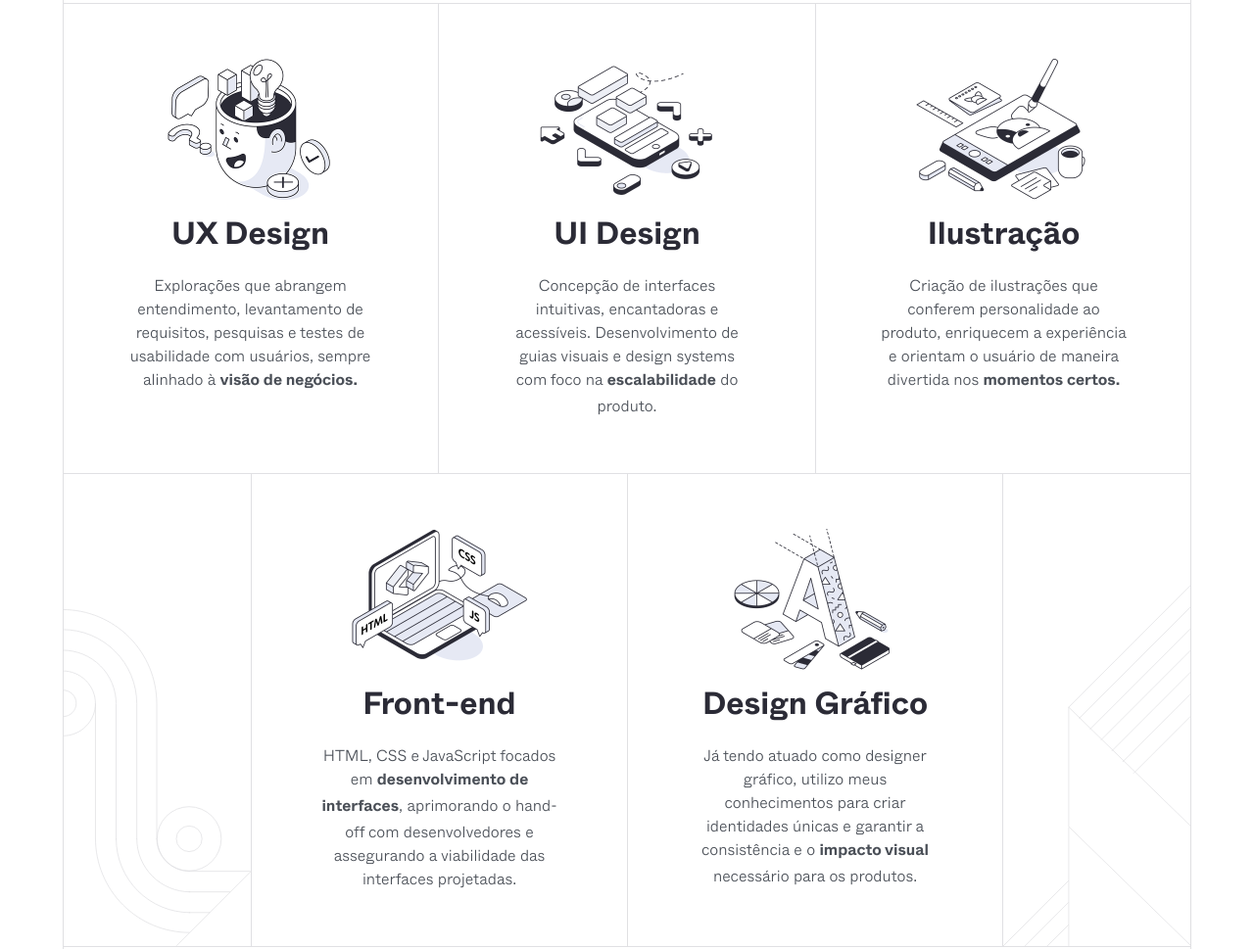
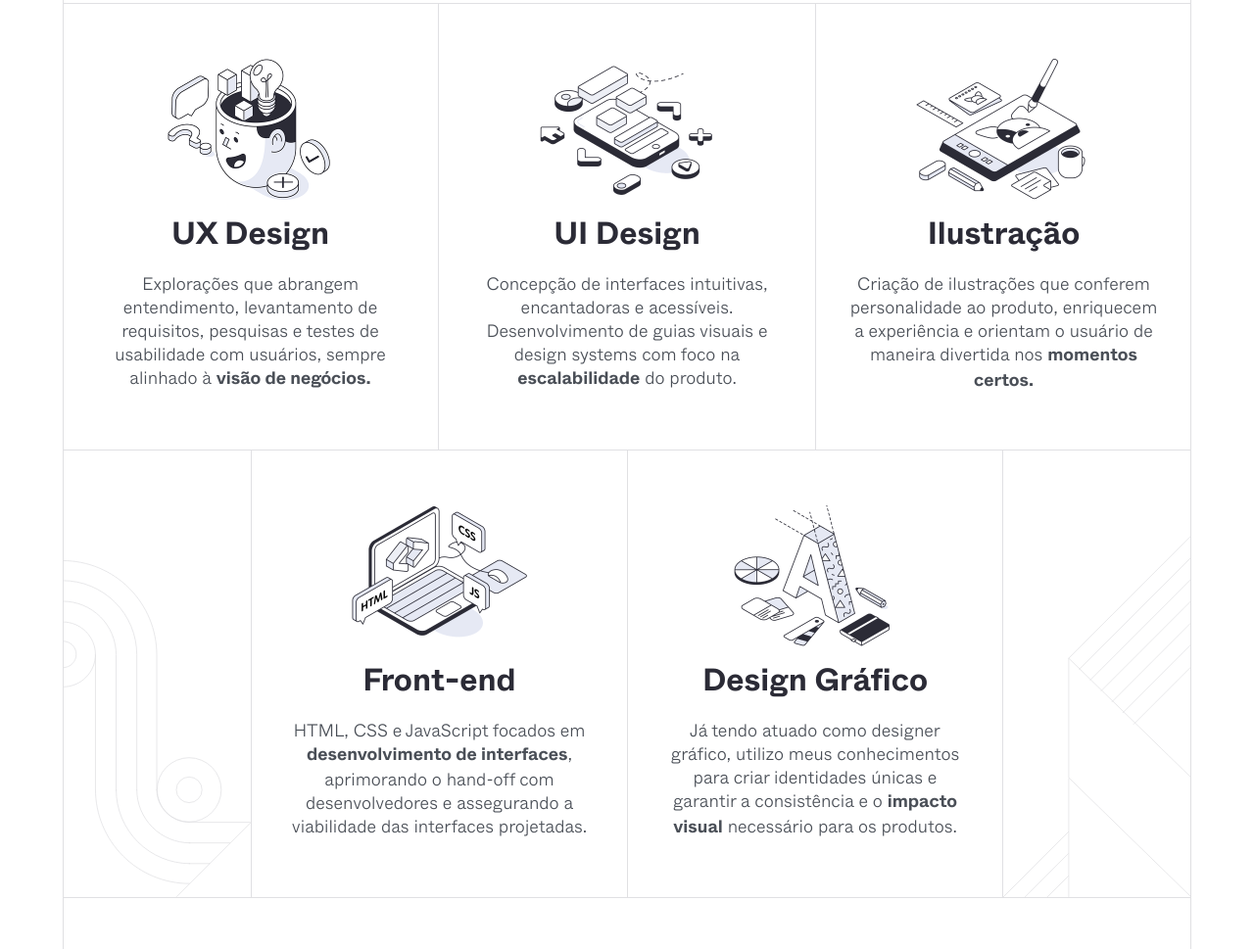
Before and after one commit to Vitorholtz/holtz, a plain HTML site: page index.html in a window 1280 px wide. Shown: the part 1457-2426 px from the top of the page at 98% size. Drawn offline with nearby package versions, Linux system fonts and the light colour scheme.

Commit message:
font-fix

```diff
--- a/sass/components/_skill-display.scss
+++ b/sass/components/_skill-display.scss
@@ -90,11 +90,8 @@
             @include body;
             color: $h-gray;
             text-align: center;
-            max-width: 252px;
-
-            @include xl {
-                @include body--small;
-              }
+            width: 100%;
+            padding: 0 32px;
         }
     }
 
--- a/sass/components/_work-presentation-card.scss
+++ b/sass/components/_work-presentation-card.scss
@@ -8,7 +8,6 @@
     border-bottom: 1px $h-border solid;
 
     @include xl {
-        @include body--small;
         margin: 0 64px 160px 64px;
     }
 
@@ -65,17 +64,17 @@
         }
 
         .work-card-text {
-            @include body;
+            @include body--large;
             color: $h-gray;
             margin-bottom: 56px;
-
-            @include xl {
-                @include body--small;
-            }
 
             @include lg {
                 text-align: center;
                 margin-bottom: 40px;
+            }
+
+            @include sm {
+                @include body;
             }
         }
     }
```
Also changed, not shown: sass/style.css, 1 other file.
